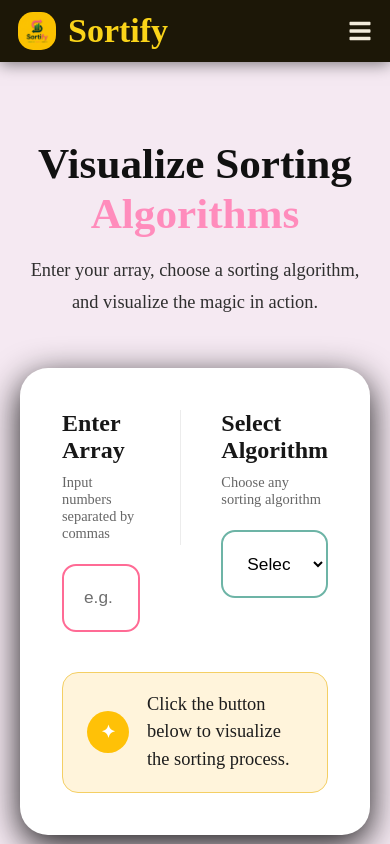
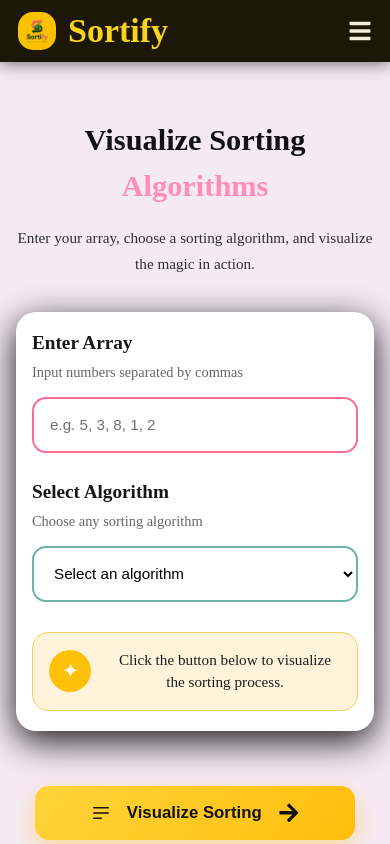
Before and after one commit to TanishaTrivedi123/Sorting-Visualizer, a React (Vite) app in the folder frontend/: page /sorting in a window 390 px wide. Shown: the top 844 px of the page. Built offline with nearby package versions, Linux system fonts and the light colour scheme.

Commit message:
Finally the hero page is also responsive

```diff
--- a/frontend/src/components/HomePage/Hero/Hero.module.css
+++ b/frontend/src/components/HomePage/Hero/Hero.module.css
@@ -299,3 +299,146 @@
 
     border-color: var(--yellow);
 }
+
+/* ==========================================
+                Mobile
+========================================== */
+
+@media (max-width:768px) {
+
+    .hero {
+        padding: 60px 16px 50px;
+    }
+
+    .heroContent {
+        margin-bottom: 35px;
+    }
+
+    .heading {
+        font-size: 2.2rem;
+        line-height: 1.2;
+    }
+
+    .heading span {
+        margin-top: 10px;
+    }
+
+    .description {
+        font-size: 1rem;
+        line-height: 1.7;
+    }
+
+    .card {
+        padding: 25px 20px;
+        border-radius: 20px;
+    }
+
+    .inputRow {
+        display: flex;
+        flex-direction: column;
+        gap: 28px;
+    }
+
+    .divider {
+        display: none;
+    }
+
+    .inputBox,
+    .selectBox {
+        width: 100%;
+    }
+
+    .label {
+        font-size: 1.35rem;
+    }
+
+    .helperText {
+        margin-bottom: 16px;
+    }
+
+    .input,
+    .select {
+        height: 60px;
+        font-size: 1rem;
+    }
+
+    .infoBox {
+        margin-top: 30px;
+        padding: 16px;
+        justify-content: center;
+        text-align: center;
+    }
+
+    .infoText {
+        font-size: 1rem;
+    }
+
+    .buttonContainer {
+        margin-top: 35px;
+
+        display: flex;
+        flex-direction: column;
+
+        align-items: center;
+
+        gap: 16px;
+    }
+
+    .visualizeBtn,
+    .clearBtn {
+        width: 100%;
+        max-width: 320px;
+        justify-content: center;
+    }
+
+}
+
+
+/* ==========================================
+            Small Mobile
+========================================== */
+
+@media (max-width:480px) {
+
+    .heading {
+        font-size: 1.9rem;
+    }
+
+    .description {
+        font-size: .95rem;
+    }
+
+    .card {
+        padding: 20px 16px;
+    }
+
+    .label {
+        font-size: 1.2rem;
+    }
+
+    .helperText {
+        font-size: .9rem;
+    }
+
+    .input,
+    .select {
+        height: 56px;
+        font-size: .95rem;
+        padding: 0 16px;
+    }
+
+    .visualizeBtn {
+        padding: 16px 20px;
+        font-size: 1.05rem;
+    }
+
+    .clearBtn {
+        padding: 16px 20px;
+        font-size: 1rem;
+    }
+
+    .infoText {
+        font-size: .95rem;
+    }
+
+}
```
